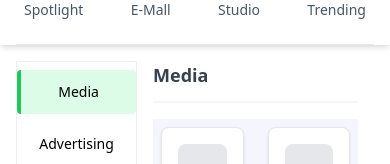
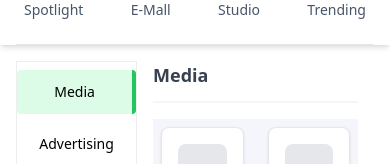
Before and after one commit to yogesh616/blink-beats, a React (Vite) app: page / in a window 390 px wide. Shown: the part 162-326 px from the top of the page. Built offline with nearby package versions, Linux system fonts and the light colour scheme.

Commit message:
Update Spotlight.jsx
border

```diff
--- a/src/components/Spotlight.jsx
+++ b/src/components/Spotlight.jsx
@@ -79,7 +79,7 @@ function Spotlight() {
               className={`p-3 text-sm rounded cursor-pointer text-center font-medium transition-all
                 ${
                   activeCategory === category.name
-                    ? "bg-green-100 border-l-4 border-green-500"
+                    ? "bg-green-100 border-r-4 lg:border-l-4 lg:border-r-0 border-green-500"
                     : "hover:bg-green-100"
                 }
               `}
```
